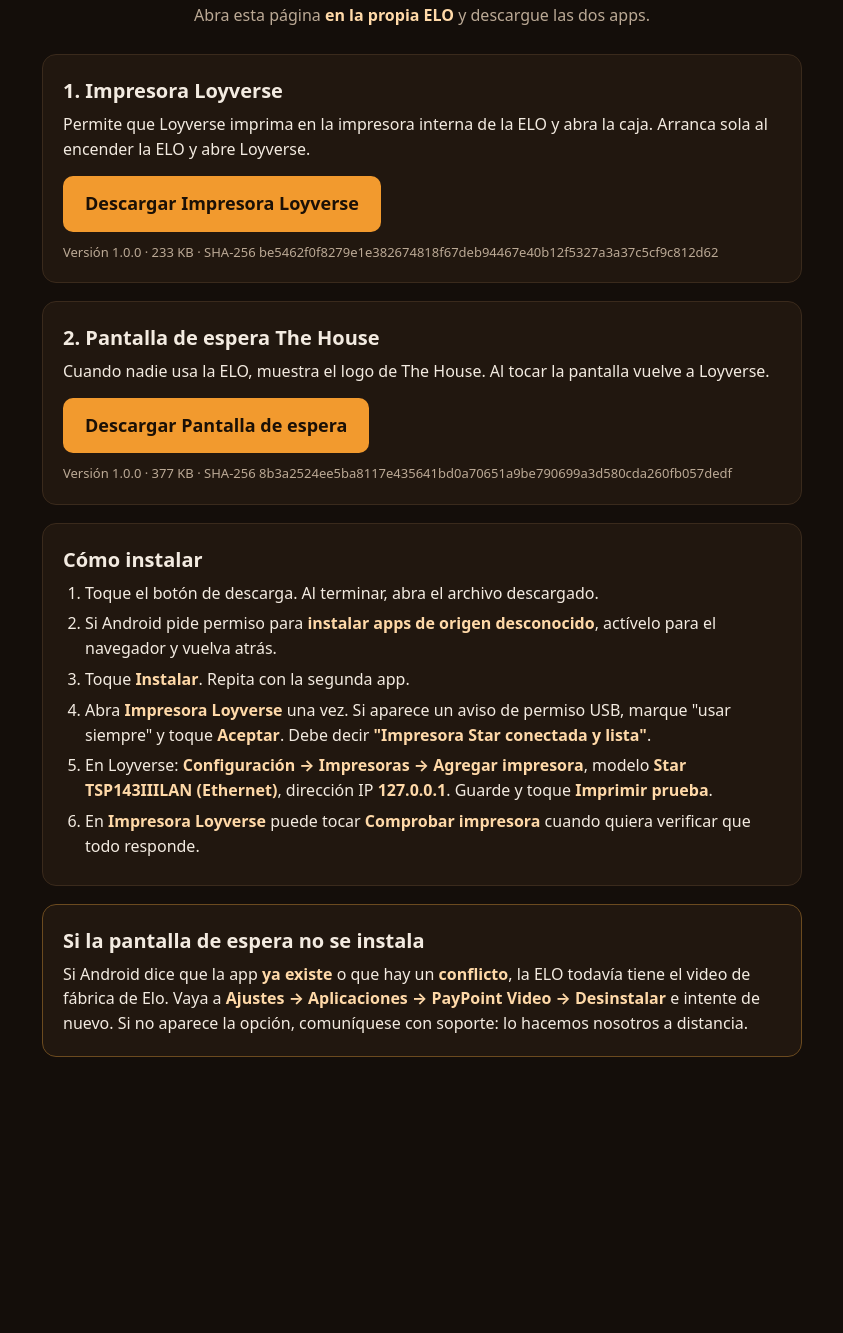
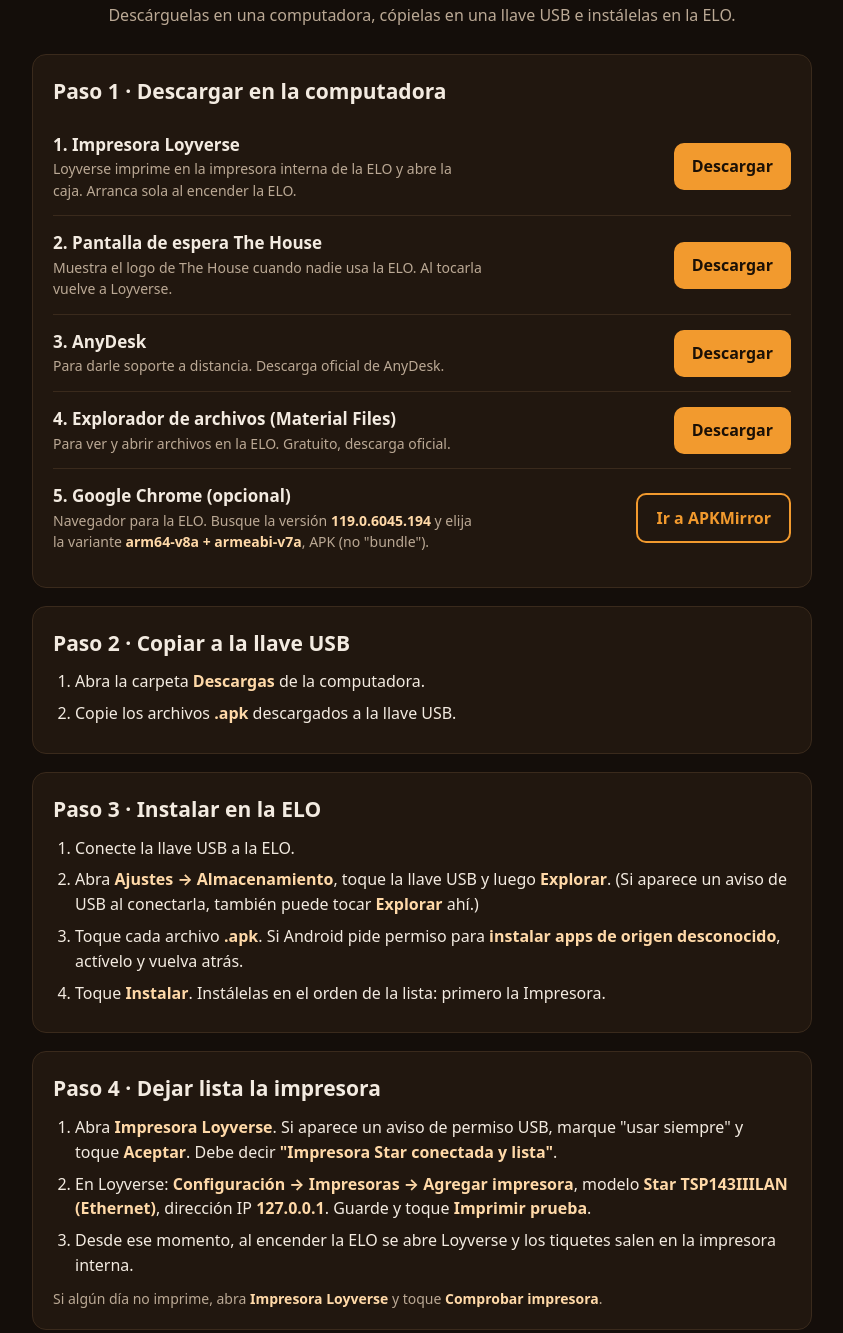
Before and after one commit to kacheablecr-jpg/the-house-elo, a plain HTML site: page index.html in a window 1280 px wide. Shown: the part 372-1705 px from the top of the page, without its empty margins (218-1061 px from the left). Before the commit the page ends 1477 px from the top, so only its background shows below. Drawn offline with Linux system fonts and the light colour scheme.

Commit message:
Página de descarga de las apps de la ELO de The House

```diff
--- a/index.html
+++ b/index.html
@@ -9,18 +9,22 @@
     :root { --fondo:#140e0a; --card:#21170f; --borde:#3a2a1c; --texto:#f3ebe1; --sub:#bba995; --naranja:#f29a2e; }
     * { box-sizing:border-box; margin:0; padding:0; }
     body { font-family:system-ui,-apple-system,"Segoe UI",Roboto,sans-serif; background:var(--fondo); color:var(--texto); line-height:1.55; padding:0 16px 48px; }
-    main { max-width:760px; margin:0 auto; }
+    main { max-width:780px; margin:0 auto; }
     header { text-align:center; padding:28px 0 8px; }
     header img { width:100%; max-width:520px; border-radius:12px; }
     h1 { font-size:26px; margin:18px 0 6px; }
     .sub { color:var(--sub); }
     .card { background:var(--card); border:1px solid var(--borde); border-radius:14px; padding:20px; margin-top:18px; }
-    .card h2 { font-size:20px; margin-bottom:6px; }
-    .boton { display:inline-block; margin-top:14px; background:var(--naranja); color:#1b1006; font-weight:700; font-size:18px; text-decoration:none; padding:14px 22px; border-radius:10px; }
-    .meta { color:var(--sub); font-size:13px; margin-top:10px; word-break:break-all; }
-    ol { padding-left:22px; } li { margin:6px 0; }
+    .card h2 { font-size:21px; margin-bottom:10px; }
+    .app { display:flex; flex-wrap:wrap; align-items:center; justify-content:space-between; gap:12px; padding:14px 0; border-top:1px solid var(--borde); }
+    .app:first-of-type { border-top:0; }
+    .app p { color:var(--sub); font-size:14px; max-width:430px; }
+    .app h3 { font-size:17px; }
+    .boton { display:inline-block; background:var(--naranja); color:#1b1006; font-weight:700; text-decoration:none; padding:11px 18px; border-radius:10px; white-space:nowrap; }
+    .opcional { background:transparent; color:var(--naranja); border:2px solid var(--naranja); }
+    ol { padding-left:22px; } li { margin:7px 0; }
     b { color:#ffd9a8; }
-    .aviso { border-color:#6b4a1f; }
+    .nota { color:var(--sub); font-size:14px; margin-top:10px; }
   </style>
 </head>
 <body>
@@ -28,38 +32,65 @@
   <header>
     <img src="logo.jpg" alt="The House – Mariscos &amp; Parrillada">
     <h1>Apps para la ELO de la caja</h1>
-    <p class="sub">Abra esta página <b>en la propia ELO</b> y descargue las dos apps.</p>
+    <p class="sub">Descárguelas en una computadora, cópielas en una llave USB e instálelas en la ELO.</p>
   </header>
 
   <section class="card">
-    <h2>1. Impresora Loyverse</h2>
-    <p>Permite que Loyverse imprima en la impresora interna de la ELO y abra la caja. Arranca sola al encender la ELO y abre Loyverse.</p>
-    <a class="boton" href="impresora-loyverse.apk" download>Descargar Impresora Loyverse</a>
-    <p class="meta">Versión 1.0.0 · 233 KB · SHA-256 be5462f0f8279e1e382674818f67deb94467e40b12f5327a3a37c5cf9c812d62</p>
+    <h2>Paso 1 · Descargar en la computadora</h2>
+
+    <div class="app">
+      <div><h3>1. Impresora Loyverse</h3><p>Loyverse imprime en la impresora interna de la ELO y abre la caja. Arranca sola al encender la ELO.</p></div>
+      <a class="boton" href="impresora-loyverse.apk" download>Descargar</a>
+    </div>
+    <div class="app">
+      <div><h3>2. Pantalla de espera The House</h3><p>Muestra el logo de The House cuando nadie usa la ELO. Al tocarla vuelve a Loyverse.</p></div>
+      <a class="boton" href="pantalla-espera-the-house.apk" download>Descargar</a>
+    </div>
+    <div class="app">
+      <div><h3>3. AnyDesk</h3><p>Para darle soporte a distancia. Descarga oficial de AnyDesk.</p></div>
+      <a class="boton" href="https://download.anydesk.com/anydesk.apk">Descargar</a>
+    </div>
+    <div class="app">
+      <div><h3>4. Explorador de archivos (Material Files)</h3><p>Para ver y abrir archivos en la ELO. Gratuito, descarga oficial.</p></div>
+      <a class="boton" href="https://github.com/zhanghai/MaterialFiles/releases/download/v1.7.5/app-release-universal.apk">Descargar</a>
+    </div>
+    <div class="app">
+      <div><h3>5. Google Chrome (opcional)</h3><p>Navegador para la ELO. Busque la versión <b>119.0.6045.194</b> y elija la variante <b>arm64-v8a + armeabi-v7a</b>, APK (no "bundle").</p></div>
+      <a class="boton opcional" href="https://www.apkmirror.com/?post_type=app_release&amp;searchtype=apk&amp;s=chrome+119.0.6045.194" target="_blank" rel="noopener">Ir a APKMirror</a>
+    </div>
   </section>
 
   <section class="card">
-    <h2>2. Pantalla de espera The House</h2>
-    <p>Cuando nadie usa la ELO, muestra el logo de The House. Al tocar la pantalla vuelve a Loyverse.</p>
-    <a class="boton" href="pantalla-espera-the-house.apk" download>Descargar Pantalla de espera</a>
-    <p class="meta">Versión 1.0.0 · 377 KB · SHA-256 8b3a2524ee5ba8117e435641bd0a70651a9be790699a3d580cda260fb057dedf</p>
+    <h2>Paso 2 · Copiar a la llave USB</h2>
+    <ol>
+      <li>Abra la carpeta <b>Descargas</b> de la computadora.</li>
+      <li>Copie los archivos <b>.apk</b> descargados a la llave USB.</li>
+    </ol>
   </section>
 
   <section class="card">
-    <h2>Cómo instalar</h2>
+    <h2>Paso 3 · Instalar en la ELO</h2>
     <ol>
-      <li>Toque el botón de descarga. Al terminar, abra el archivo descargado.</li>
-      <li>Si Android pide permiso para <b>instalar apps de origen desconocido</b>, actívelo para el navegador y vuelva atrás.</li>
-      <li>Toque <b>Instalar</b>. Repita con la segunda app.</li>
-      <li>Abra <b>Impresora Loyverse</b> una vez. Si aparece un aviso de permiso USB, marque "usar siempre" y toque <b>Aceptar</b>. Debe decir <b>"Impresora Star conectada y lista"</b>.</li>
-      <li>En Loyverse: <b>Configuración → Impresoras → Agregar impresora</b>, modelo <b>Star TSP143IIILAN (Ethernet)</b>, dirección IP <b>127.0.0.1</b>. Guarde y toque <b>Imprimir prueba</b>.</li>
-      <li>En <b>Impresora Loyverse</b> puede tocar <b>Comprobar impresora</b> cuando quiera verificar que todo responde.</li>
+      <li>Conecte la llave USB a la ELO.</li>
+      <li>Abra <b>Ajustes → Almacenamiento</b>, toque la llave USB y luego <b>Explorar</b>. (Si aparece un aviso de USB al conectarla, también puede tocar <b>Explorar</b> ahí.)</li>
+      <li>Toque cada archivo <b>.apk</b>. Si Android pide permiso para <b>instalar apps de origen desconocido</b>, actívelo y vuelva atrás.</li>
+      <li>Toque <b>Instalar</b>. Instálelas en el orden de la lista: primero la Impresora.</li>
     </ol>
   </section>
 
-  <section class="card aviso">
+  <section class="card">
+    <h2>Paso 4 · Dejar lista la impresora</h2>
+    <ol>
+      <li>Abra <b>Impresora Loyverse</b>. Si aparece un aviso de permiso USB, marque "usar siempre" y toque <b>Aceptar</b>. Debe decir <b>"Impresora Star conectada y lista"</b>.</li>
+      <li>En Loyverse: <b>Configuración → Impresoras → Agregar impresora</b>, modelo <b>Star TSP143IIILAN (Ethernet)</b>, dirección IP <b>127.0.0.1</b>. Guarde y toque <b>Imprimir prueba</b>.</li>
+      <li>Desde ese momento, al encender la ELO se abre Loyverse y los tiquetes salen en la impresora interna.</li>
+    </ol>
+    <p class="nota">Si algún día no imprime, abra <b>Impresora Loyverse</b> y toque <b>Comprobar impresora</b>.</p>
+  </section>
+
+  <section class="card">
     <h2>Si la pantalla de espera no se instala</h2>
-    <p>Si Android dice que la app <b>ya existe</b> o que hay un <b>conflicto</b>, la ELO todavía tiene el video de fábrica de Elo. Vaya a <b>Ajustes → Aplicaciones → PayPoint Video → Desinstalar</b> e intente de nuevo. Si no aparece la opción, comuníquese con soporte: lo hacemos nosotros a distancia.</p>
+    <p>Si Android dice que la app <b>ya existe</b> o que hay un <b>conflicto</b>, la ELO todavía tiene el video de fábrica de Elo. Vaya a <b>Ajustes → Aplicaciones → PayPoint Video → Desinstalar</b> e intente de nuevo. Si no aparece esa opción, abra <b>AnyDesk</b> y comuníquese con soporte: lo hacemos nosotros a distancia.</p>
   </section>
 </main>
 </body>
```
